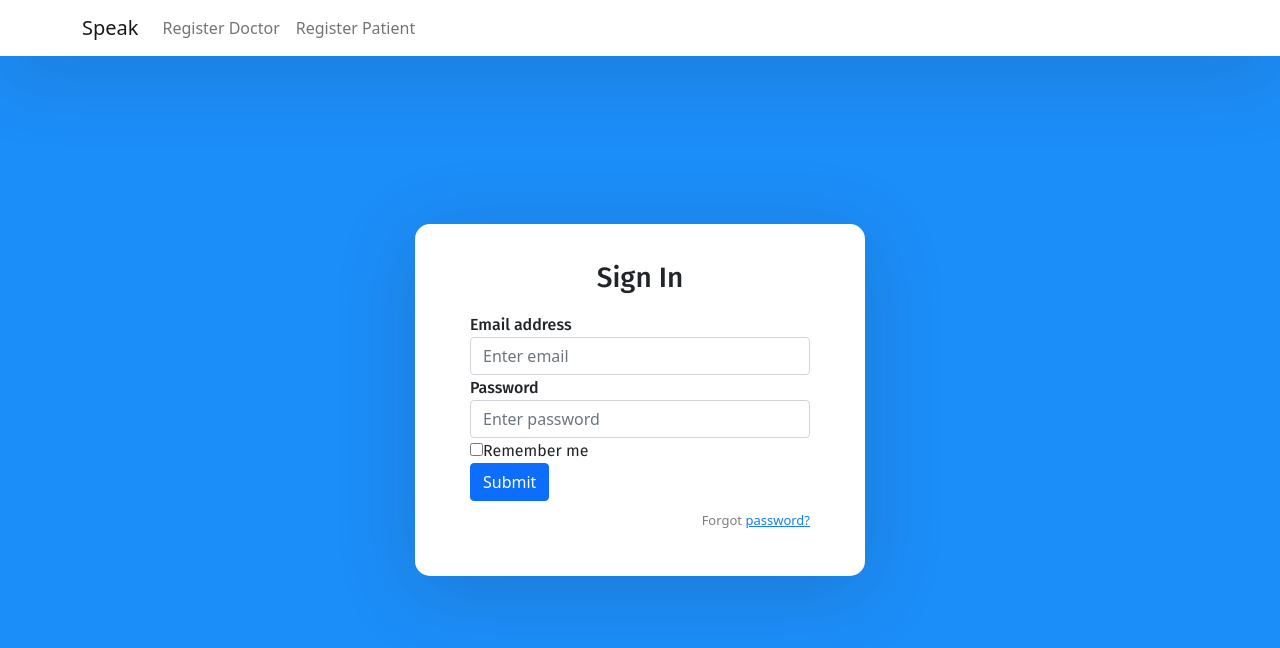
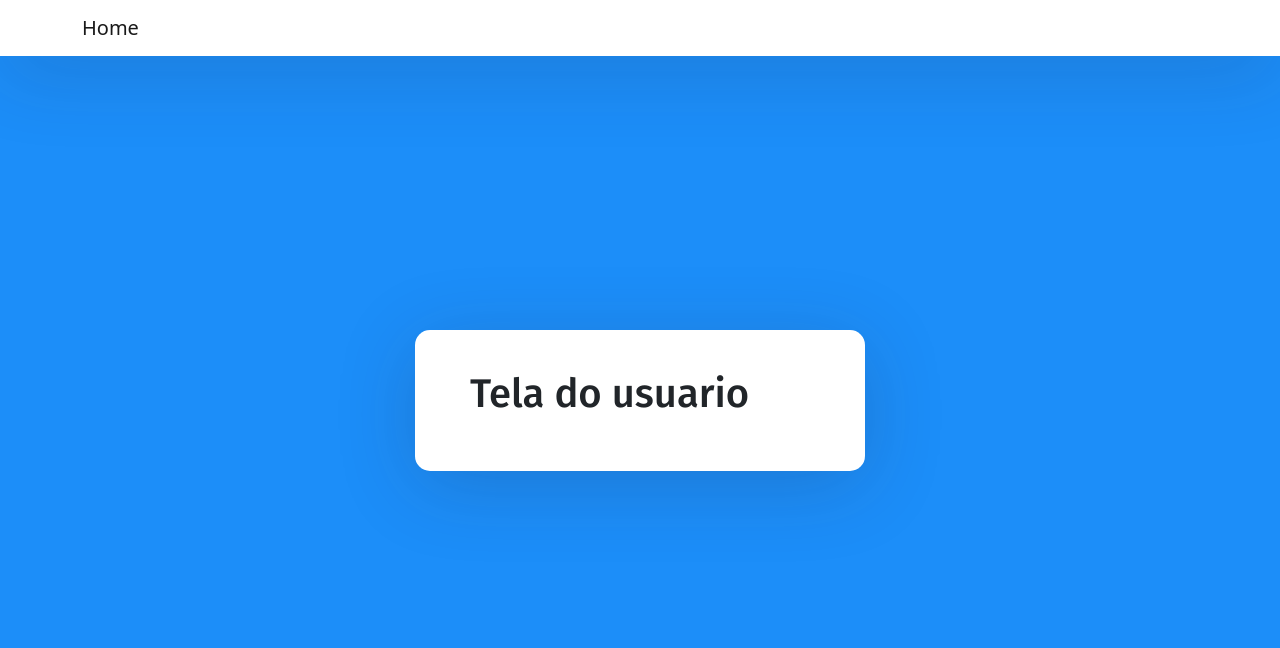
Before and after one commit to Matheusdiogenes/projeto-frontend-reactJS, a React (Create React App) app: page / in a window 1280 px wide. Shown: the top 648 px of the page. Built offline with nearby package versions, Linux system fonts and the light colour scheme.

Commit message:
retirando a tela de login

```diff
--- a/package.json
+++ b/package.json
@@ -1,7 +1,7 @@
 {
   "name": "projetodb-frontend",
   "version": "0.1.0",
-  "type":"module",
+  "type": "module",
   "private": true,
   "dependencies": {
     "@testing-library/jest-dom": "^5.11.4",
@@ -11,6 +11,7 @@
     "bootstrap": "^5.0.1",
     "react": "^17.0.2",
     "react-dom": "^17.0.2",
+    "react-hook-form": "^7.6.0",
     "react-router-dom": "^5.2.0",
     "react-scripts": "4.0.3",
     "web-vitals": "^1.0.1"
--- a/src/App.js
+++ b/src/App.js
@@ -3,59 +3,23 @@ import '../node_modules/bootstrap/dist/css/bootstrap.min.css';
 import './App.css';
 import { BrowserRouter as Router, Switch, Route, Link } from "react-router-dom";
 
-import Login from "./components/login.component";
-import signUpDoctor from "./components/signUpDoctor.component";
-import signUpPatient from "./components/signUpPatient.component";
-import exercisePatient from "./components/patient/exercise.component";
+import HomeUser from "./components/user/home";
+import adm from "./components/adm/adm";
+import signUpPatient from "./components/adm/signUpPatient";
+import contador from "./components/user/contador";
 
-export let username
+
 function App() {
-  const login =
-  <nav className="navbar navbar-expand-lg navbar-light fixed-top">
-    <div className="container">
-      <Link className="navbar-brand" to={"/sign-in"}>Speak</Link>
-      <div className="collapse navbar-collapse" id="navbarTogglerDemo02">
-        <ul className="navbar-nav ml-auto">
-          <li className="nav-item">
-            <Link className="nav-link" to={"/register-doctor"}>Register Doctor</Link>
-          </li>
-          <li className="nav-item">
-            <Link className="nav-link" to={"/register-patient"}>Register Patient</Link>
-          </li>
-        </ul>
-      </div>
-    </div>
-  </nav>
-
-  const logado = <nav className="navbar navbar-expand-lg navbar-light fixed-top">
-  <div className="container">
-    <Link className="navbar-brand" to={"/patient"}>Speak</Link>
-      <ul className="navbar-nav ml-auto">
-        <li className="nav-item">
-          <Link className="nav-link" to={"/patient"}>{username}</Link>
-        </li>
-      </ul>
-    </div>
-  </nav>
-
-  let navbar = login
-
-  if (username != null) {
-    navbar = logado
-  }
-
   return (<Router>
     <div className="App">
-      {navbar}
 
       <div className="auth-wrapper">
         <div className="auth-inner">
           <Switch>
-            <Route exact path='/' component={Login} />
-            <Route exact path="/sign-in" component={Login} />
-            <Route exact path="/register-doctor" component={signUpDoctor} />
+            <Route exact path='/' component={HomeUser} />
+            <Route exact path="/adm" component={adm} />
             <Route exact path="/register-patient" component={signUpPatient} />
-            <Route exact path="/patient" component={exercisePatient} />
+            <Route exact path="/practice" component={contador} />
           </Switch>
         </div>
       </div>
--- /dev/null
+++ b/src/components/adm/adm.js
@@ -0,0 +1,18 @@
+import React from 'react';
+import '../../../node_modules/bootstrap/dist/css/bootstrap.min.css';
+import navbarAdm from "./navBarAdm"
+import { BrowserRouter as Router, Switch, Route, Link } from "react-router-dom";
+
+function Adm() {
+
+  return (
+    <div className="App">
+      {navbarAdm}
+      <h1>Deletar, Inserir/Deletar Exercicios</h1>
+
+
+    </div>
+  );
+}
+
+export default Adm;
--- /dev/null
+++ b/src/components/adm/navBarAdm.js
@@ -0,0 +1,23 @@
+import React from 'react';
+import '../../../node_modules/bootstrap/dist/css/bootstrap.min.css';
+
+import { BrowserRouter as Router, Switch, Route, Link } from "react-router-dom";
+
+
+const navbarAdm =
+  <nav className="navbar navbar-expand-lg navbar-light fixed-top">
+    <div className="container">
+      <Link className="navbar-brand" to={"/adm"}>Admin</Link>
+      <div className="collapse navbar-collapse" id="navbarTogglerDemo02">
+        <ul className="navbar-nav ml-auto">
+          <li className="nav-item">
+            <Link className="nav-link" to={"/register-patient"}>Register Patient</Link>
+          </li>
+        </ul>
+      </div>
+    </div>
+  </nav>
+
+
+
+export default navbarAdm;
--- /dev/null
+++ b/src/components/adm/signUpPatient.js
@@ -0,0 +1,47 @@
+import React, { Component } from "react";
+import { useForm } from "react-hook-form";
+import navbarAdm from "./navBarAdm"
+export default function SignUpDoctor() {
+    const { register, getValues } = useForm();
+
+    function registerPatient(){
+        console.log('registerr');
+    }
+
+    return (
+    <div>
+        {navbarAdm}
+        <form>
+            <h3>Sign Up</h3>
+
+            <div className="form-group">
+                <label>Name</label>
+                <input type="text" className="form-control" placeholder="Name" />
+            </div>
+
+            <div className="form-group">
+                <label>Username</label>
+                <input type="text" className="form-control" placeholder="Username" />
+            </div>
+
+            <div className="form-group">
+                <label>Email address</label>
+                <input type="email" className="form-control" placeholder="Enter email" />
+            </div>
+
+            <div className="form-group">
+                <label>CPF</label>
+                <input type="text" className="form-control" placeholder="CPF" />
+            </div>
+
+            <div className="form-group">
+                <label>Password</label>
+                <input type="password" className="form-control" placeholder="Enter password" />
+            </div>
+
+            <button type="button" onClick={registerPatient()} className="btn btn-primary btn-block">Sign Up</button>
+        </form>
+    </div>
+    );
+
+}
--- a/src/components/login.component.js
+++ /dev/null
@@ -1,37 +0,0 @@
-import React, { Component } from "react";
-
-export default class Login extends Component {
-    render() {
-        return (
-            <div>
-                <form>
-
-                    <h3>Sign In</h3>
-
-                    <div className="form-group">
-                        <label>Email address</label>
-                        <input type="email" className="form-control" placeholder="Enter email" />
-                    </div>
-
-                    <div className="form-group">
-                        <label>Password</label>
-                        <input type="password" className="form-control" placeholder="Enter password" />
-                    </div>
-
-                    <div className="form-group">
-                        <div className="custom-control custom-checkbox">
-                            <input type="checkbox" className="custom-control-input" id="customCheck1" />
-                            <label className="custom-control-label" htmlFor="customCheck1">Remember me</label>
-                        </div>
-                    </div>
-
-                    <button className="btn btn-primary btn-block">Submit</button>
-                    <p className="forgot-password text-right">
-                        Forgot <a href="#">password?</a>
-                    </p>
-                </form>
-
-            </div>
-        );
-    }
-}
--- a/src/components/signUpPatient.component.js
+++ /dev/null
@@ -1,41 +0,0 @@
-import React, { Component } from "react";
-
-export default class SignUpDoctor extends Component {
-    render() {
-        return (
-            <form>
-                <h3>Sign Up</h3>
-
-                <div className="form-group">
-                    <label>Name</label>
-                    <input type="text" className="form-control" placeholder="Name" />
-                </div>
-
-                <div className="form-group">
-                    <label>Username</label>
-                    <input type="text" className="form-control" placeholder="Username" />
-                </div>
-
-                <div className="form-group">
-                    <label>Email address</label>
-                    <input type="email" className="form-control" placeholder="Enter email" />
-                </div>
-
-                <div className="form-group">
-                    <label>CPF</label>
-                    <input type="text" className="form-control" placeholder="CPF" />
-                </div>
-
-                <div className="form-group">
-                    <label>Password</label>
-                    <input type="password" className="form-control" placeholder="Enter password" />
-                </div>
-
-                <button type="submit" className="btn btn-primary btn-block">Sign Up</button>
-                <p className="forgot-password text-right">
-                    Already registered <a href="#">sign in?</a>
-                </p>
-            </form>
-        );
-    }
-}
--- a/src/components/patient/exercise.component.js
+++ b/src/components/user/contador.js
@@ -1,7 +1,7 @@
 import React, { Component } from "react";
+import navbarUser from "./navbarUser"
 
-
-class Exercise extends Component {
+class Contador extends Component {
   constructor(props) {
     super(props);
     this.state = {
@@ -42,6 +42,7 @@ class Exercise extends Component {
   render() {
     return (
       <div>
+        {navbarUser}
         <div>
           <h2>{this.state.actualTime.toFixed(2)}</h2>
         </div>
@@ -58,4 +59,4 @@ class Exercise extends Component {
   }
 }
 
-export default Exercise;
+export default Contador;
--- /dev/null
+++ b/src/components/user/home.js
@@ -0,0 +1,16 @@
+import React, { Component } from "react";
+// import {useForm} from "react-hook-form"
+import navbarUser from "./navbarUser"
+
+export default function HomeUser() {
+        // const {register, handleSubmit} = useForm()
+
+        return (
+            <div>
+                {navbarUser}
+                <h1>Tela do usuario</h1>
+
+            </div>
+        );
+
+}
--- /dev/null
+++ b/src/components/user/navbarUser.js
@@ -0,0 +1,23 @@
+import React from 'react';
+import '../../../node_modules/bootstrap/dist/css/bootstrap.min.css';
+
+import { BrowserRouter as Router, Switch, Route, Link } from "react-router-dom";
+
+
+const navbarAdm =
+  <nav className="navbar navbar-expand-lg navbar-light fixed-top">
+    <div className="container">
+      <Link className="navbar-brand" to={"/"}>Home</Link>
+      <div className="collapse navbar-collapse" id="navbarTogglerDemo02">
+        <ul className="navbar-nav ml-auto">
+          <li className="nav-item">
+            {/* <Link className="nav-link" to={"/register-patient"}>Register Patient</Link> */}
+          </li>
+        </ul>
+      </div>
+    </div>
+  </nav>
+
+
+
+export default navbarAdm;
```
Also changed, not shown: src/components/adm/signUpDoctor.js (renamed from src/components/signUpDoctor.component.js), 2 other files (tests, documents, lock files or other folders).
